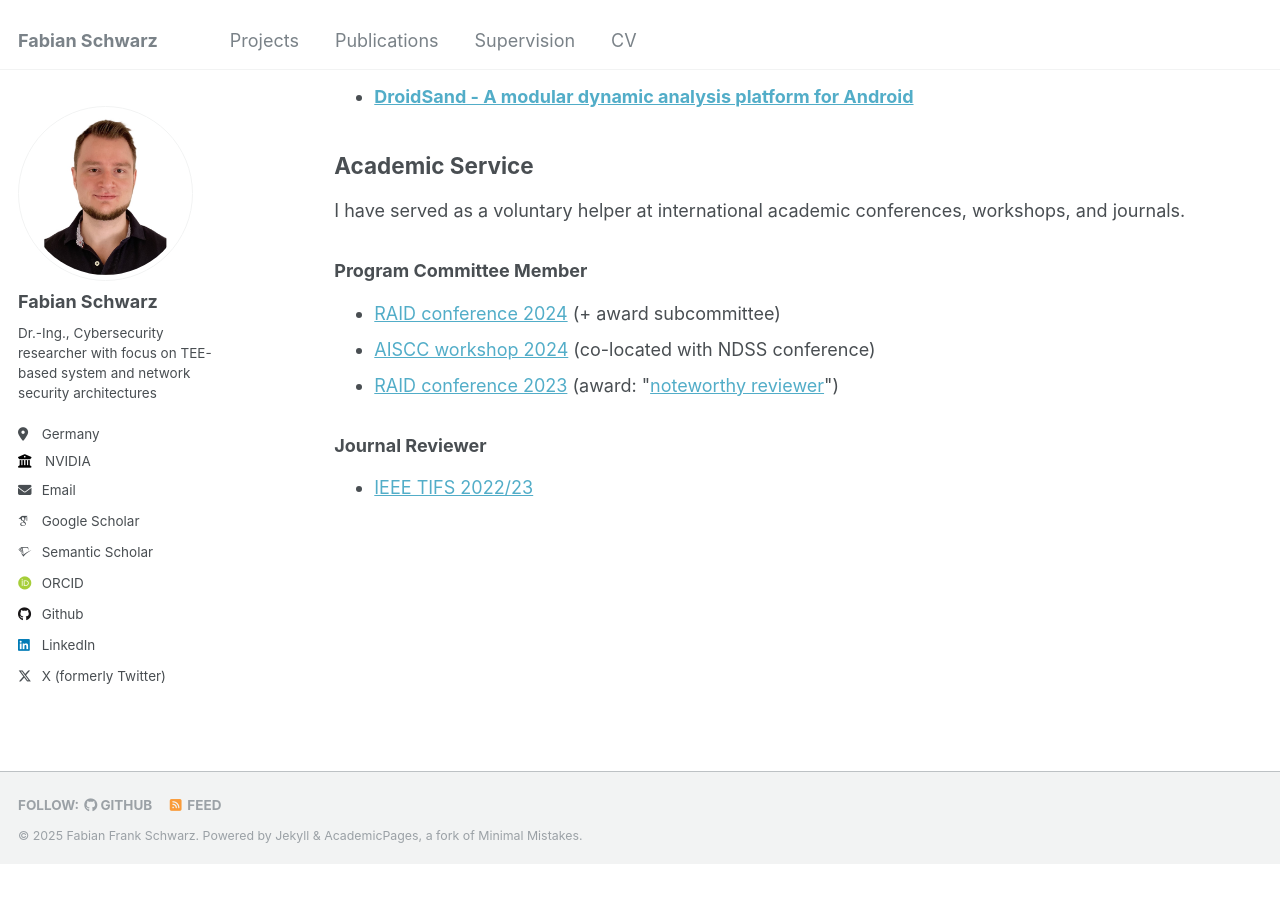
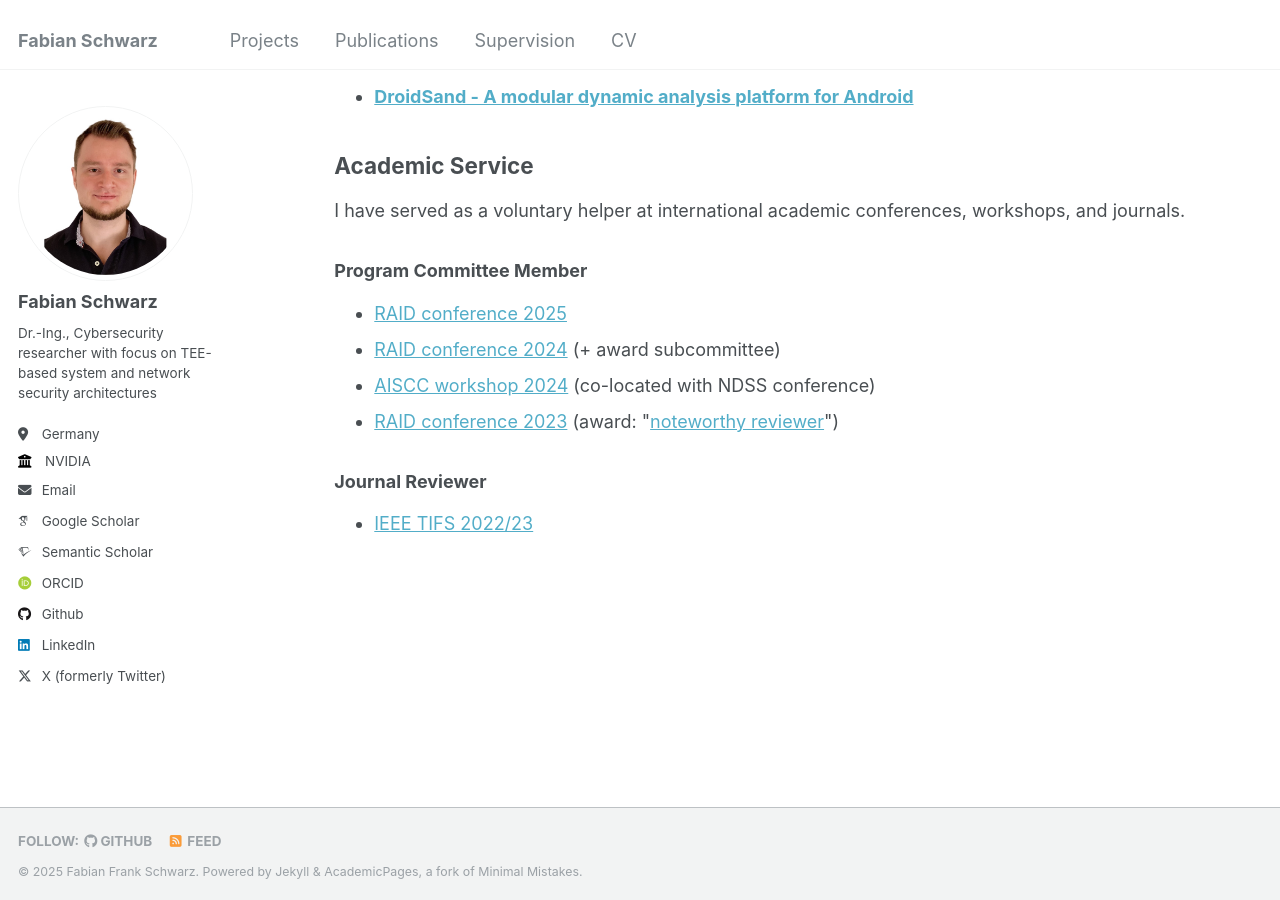
Before and after one commit to fa-schwarz/fa-schwarz.github.io, a Jekyll site: the page built from _pages/cv.md, in a window 1280 px wide and 900 px high, scrolled down 4402 px. Built offline with Jekyll 4.4.1, drawn with Linux system fonts in a browser that asks for light colours; some web fonts are replaced; before the commit the page ends 5266 px from its top, so only the background shows below that.

Commit message:
Updated academic service

```diff
--- a/_pages/cv.md
+++ b/_pages/cv.md
@@ -123,6 +123,7 @@ I have served as a voluntary helper at international academic conferences, works
 
 ### Program Committee Member
 
+* [RAID conference 2025](https://raid2025.github.io/)
 * [RAID conference 2024](https://raid2024.github.io/) (+ award subcommittee)
 * [AISCC workshop 2024](https://www.ndss-symposium.org/ndss2024/co-located-events/aiscc/) (co-located with NDSS conference)
 * [RAID conference 2023](https://raid2023.org) (award: &quot;[noteworthy reviewer](https://x.com/chrossow/status/1715037102973309026)&quot;)
```
